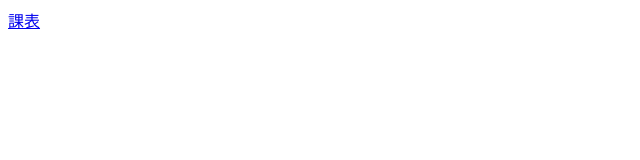
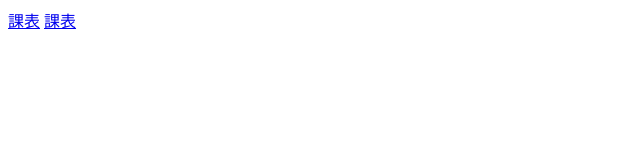
Before and after one commit to Kaipop/Kaipop.github.io, a plain HTML site: page classtable.html in a window 1280 px wide. Shown: the full height of the page, 0-640 px from the left. Drawn offline with Linux system fonts and the light colour scheme.

Commit message:
課表測試

```diff
--- a/classtable.html
+++ b/classtable.html
@@ -8,5 +8,6 @@
 </head>
 <body>
     <a href="./hw_20211209curriculum.html">課表</a>
+    <a href="./hw_20211209curriculum.html">課表</a>
 </body>
 </html>
```
